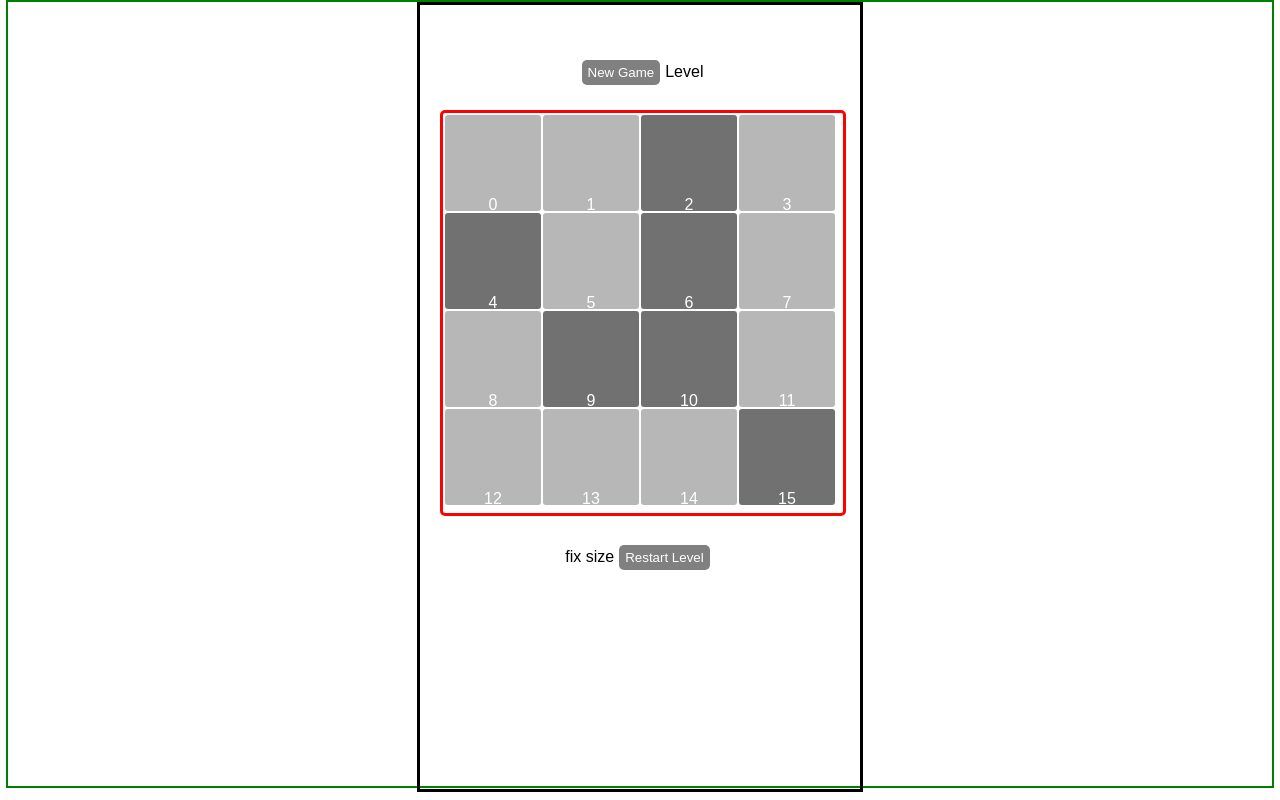
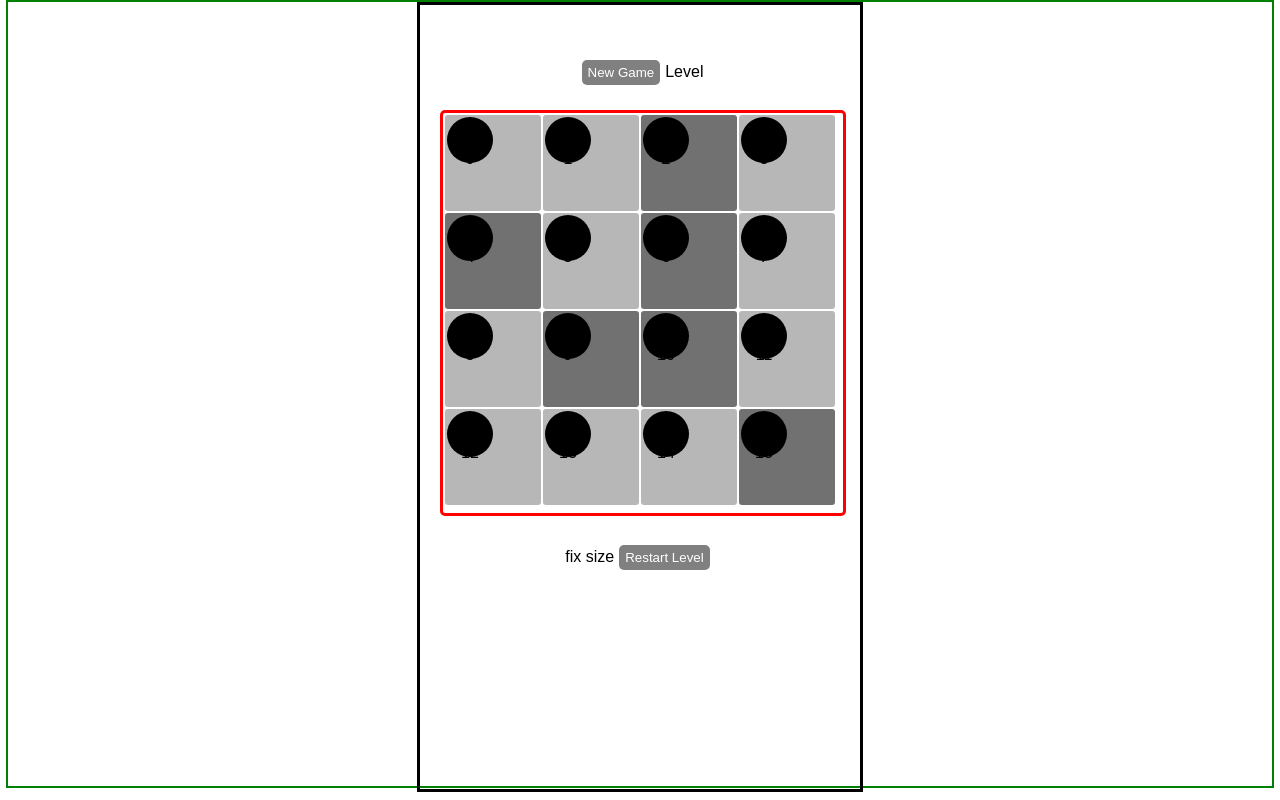
Before and after one commit to steffriedrichs/Project_1-React, a React (Create React App) app: page / in a window 1280 px wide. Both pictures are taken after a click on the button "New Game". Built offline with nearby package versions, Linux system fonts and the light colour scheme.

Commit message:
Add stones to game

```diff
--- a/src/components/Board/Board.js
+++ b/src/components/Board/Board.js
@@ -1,6 +1,6 @@
 import React, { Component } from "react";
 
-import { PlayingBoard, Field } from "./style";
+import { PlayingBoard, Field, Stone } from "./style";
 
 export default class Board extends Component {
     constructor(props) {
@@ -10,11 +10,32 @@ export default class Board extends Component {
 
     getFields(fieldsArray, rows) {
         return fieldsArray.map((field, index) => (
-            <Field key={index} id={index} rows={rows} dark={field}>{index}</Field>
+            <Field key={index} id={index} rows={rows} dark={field}>
+                <Stone key={index} id={index} rows={rows}>{index}</Stone>
+            </Field>
         ));
     }
 
+    initStones(n) {
+        let stonesArray = [...Array(n * n).fill(0)];
+        let numbersToSelect = Math.floor(n * n * 0.4);
+
+        for (let i = 0; i < numbersToSelect; i = i + 1) {
+            const index = Math.floor(Math.random() * n * n);
+            if (stonesArray[index] === 0) {
+                stonesArray[index] = 1;
+            } else {
+                numbersToSelect = numbersToSelect + 1;
+            }
+        }
+        return stonesArray;
+    }
+
     render() {
-        return <PlayingBoard>{this.getFields(this.props.fieldsArray, this.props.numberOfRows)}</PlayingBoard>;
+        let currentStones = this.initStones(this.props.numberOfRows);
+        console.log(currentStones);
+        return <PlayingBoard>
+            {this.getFields(this.props.fieldsArray, this.props.numberOfRows)}
+        </PlayingBoard>;
     }
 }
--- a/src/components/Board/style.js
+++ b/src/components/Board/style.js
@@ -16,9 +16,22 @@ export const Field = styled.div`
     max-width: ${props => 400 / props.rows - props.rows}px;
     max-height: ${props => 400 / props.rows - props.rows}px;
     width: ${props => 60 / props.rows - 1}vw;
-    line-height: ${props => 60 / props.rows - 1}vw;
+    height: ${props => 60 / props.rows - 1}vw;
     float: left;
     margin: 2px 0px 0px 2px;
     border-radius: 3px;
     color: white;
 `;
+
+export const Stone = styled.div`
+    background: black;
+    max-width: ${props => 200 / props.rows - props.rows}px;
+    max-height: ${props => 200 / props.rows - props.rows}px;
+    width: ${props => 30 / props.rows - 1}vw;
+    line-height: ${props => 30 / props.rows - 1}vw;
+    float: left;
+    margin: 2px 0px 0px 2px;
+    border-radius: 100px;
+    color: black;
+    z-index: 2;
+`;
```
